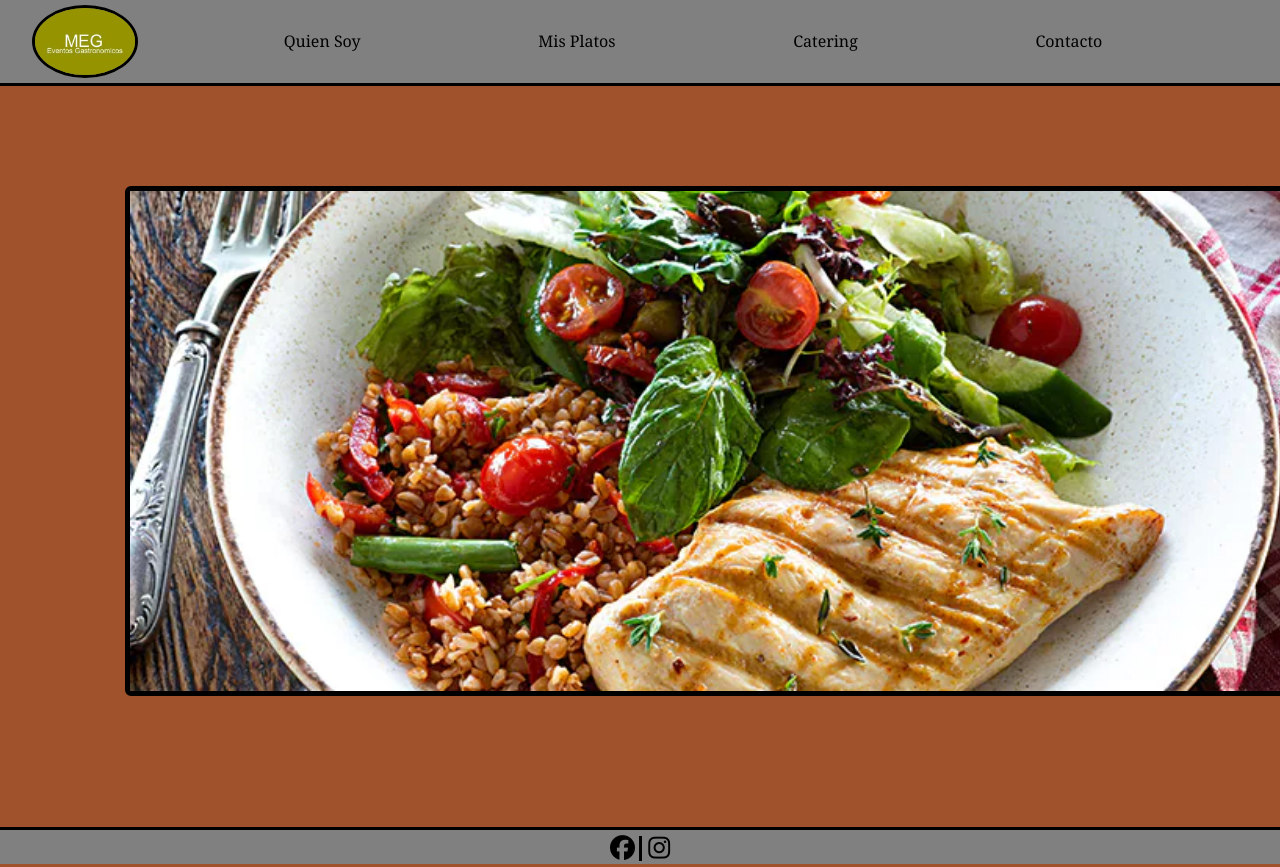
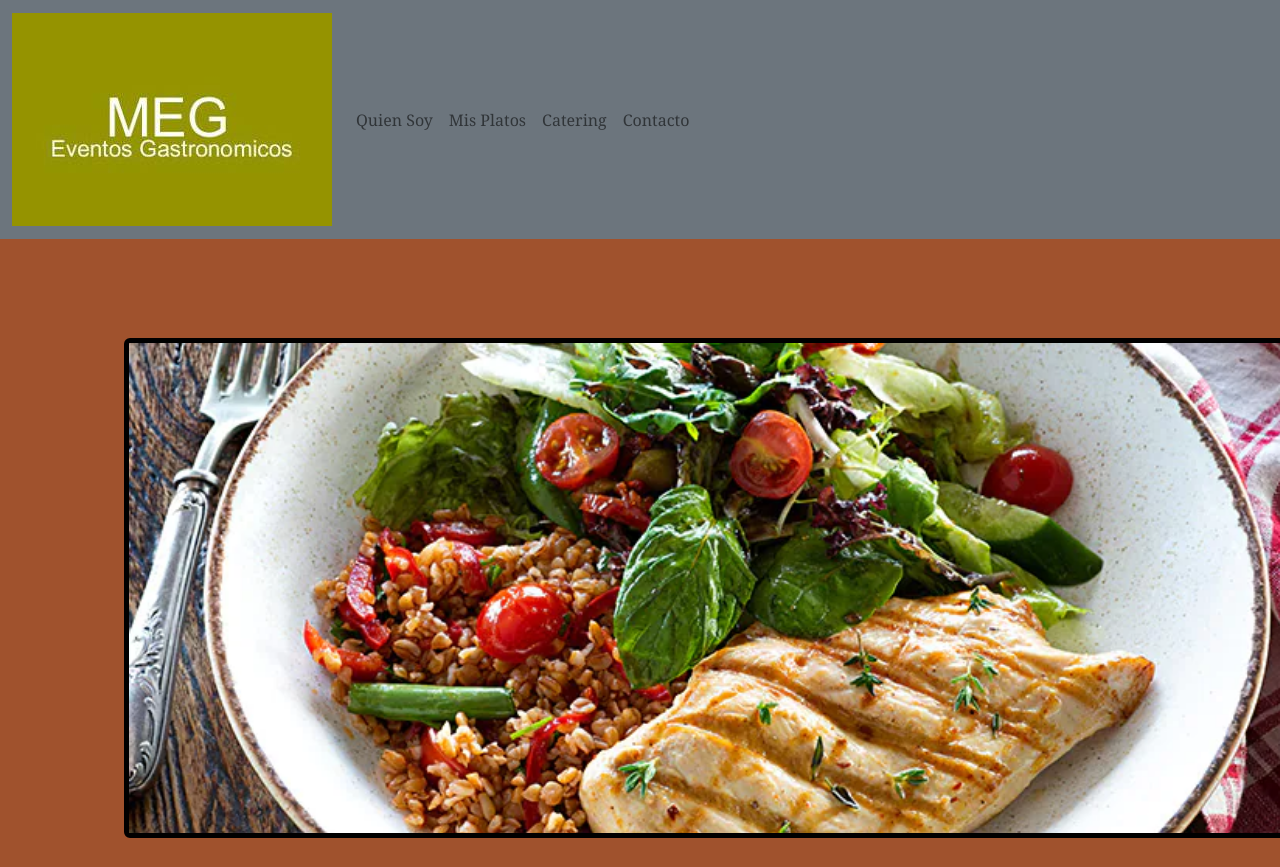
Before and after one commit to santiago-moran/meg-gastronomia, a plain HTML site: page index.html in a window 1280 px wide. Shown: the top 867 px of the page. Drawn offline with nearby package versions, Linux system fonts and the light colour scheme.

Commit message:
modifique navbar

```diff
--- a/index.html
+++ b/index.html
@@ -5,23 +5,37 @@
     <meta http-equiv="X-UA-Compatible" content="IE=edge">
     <meta name="viewport" content="width=device-width, initial-scale=1.0">
     <script src="https://kit.fontawesome.com/79a487990f.js" crossorigin="anonymous"></script>
+    <link href="https://cdn.jsdelivr.net/npm/bootstrap@5.2.0-beta1/dist/css/bootstrap.min.css" rel="stylesheet" integrity="sha384-0evHe/X+R7YkIZDRvuzKMRqM+OrBnVFBL6DOitfPri4tjfHxaWutUpFmBp4vmVor" crossorigin="anonymous">
     <link rel="stylesheet" href="style.css">
     <title>Inicio - MEG Eventos Gastronomicos</title>
 </head>
 <body>
     <!-- MENU NAVEGACION -->
     <header>
-        <nav class="contHeader">
-            <div class="contHeader__img">
-                <a href="#"><img src="./images/logo_meg.png" alt="Logo de Pagina"></a>
+        <nav class="navbar navbar-expand-lg bg-secondary">
+            <div class="container-fluid">
+              <a class="navbar-brand" href="#"><img src="./images/logo_meg.png" alt="logo del sitio"></a>
+              <button class="navbar-toggler" type="button" data-bs-toggle="collapse" data-bs-target="#navbarNav" aria-controls="navbarNav" aria-expanded="false" aria-label="Toggle navigation">
+                <span class="navbar-toggler-icon"></span>
+              </button>
+              <div class="collapse navbar-collapse" id="navbarNav">
+                <ul class="navbar-nav">
+                  <li class="nav-item">
+                    <a class="nav-link" aria-current="page" href="#">Quien Soy</a>
+                  </li>
+                  <li class="nav-item">
+                    <a class="nav-link" href="#">Mis Platos</a>
+                  </li>
+                  <li class="nav-item">
+                    <a class="nav-link" href="#">Catering</a>
+                  </li>
+                  <li class="nav-item">
+                    <a class="nav-link" href="#">Contacto</a>
+                  </li>
+                </ul>
+              </div>
             </div>
-            <ul class="contHeader__ul">
-                <li><a href="./web_pages/quien_soy.html">Quien Soy</a></li>
-                <li><a href="./web_pages/mis_platos.html">Mis Platos</a></li>
-                <li><a href="#">Catering</a></li>
-                <li><a href="#">Contacto</a></li>
-            </ul>
-        </nav>
+          </nav>
     </header>
     <!-- CONTENIDO PRINCIPAL -->
     <main>
@@ -37,5 +51,6 @@
             <a href="https://www.instagram.com/megeventosgastronomicos/?hl=es-la" target="_blank"><i class="fa-brands fa-instagram"></i></a>
         </div>
     </footer>
+    <script src="https://cdn.jsdelivr.net/npm/bootstrap@5.2.0-beta1/dist/js/bootstrap.bundle.min.js" integrity="sha384-pprn3073KE6tl6bjs2QrFaJGz5/SUsLqktiwsUTF55Jfv3qYSDhgCecCxMW52nD2" crossorigin="anonymous"></script>
 </body>
 </html>
--- a/style.css
+++ b/style.css
@@ -3,6 +3,8 @@
     margin: 0;
     padding: 0;
     font-family: Cambria, Cochin, Georgia, Times, 'Times New Roman', serif;
+    background-size: 100%;
+    background-repeat: no-repeat;
 }
 body {
     background-color:sienna;
```
Also changed, not shown: web_pages/quien_soy.html (+3 -3 lines).
